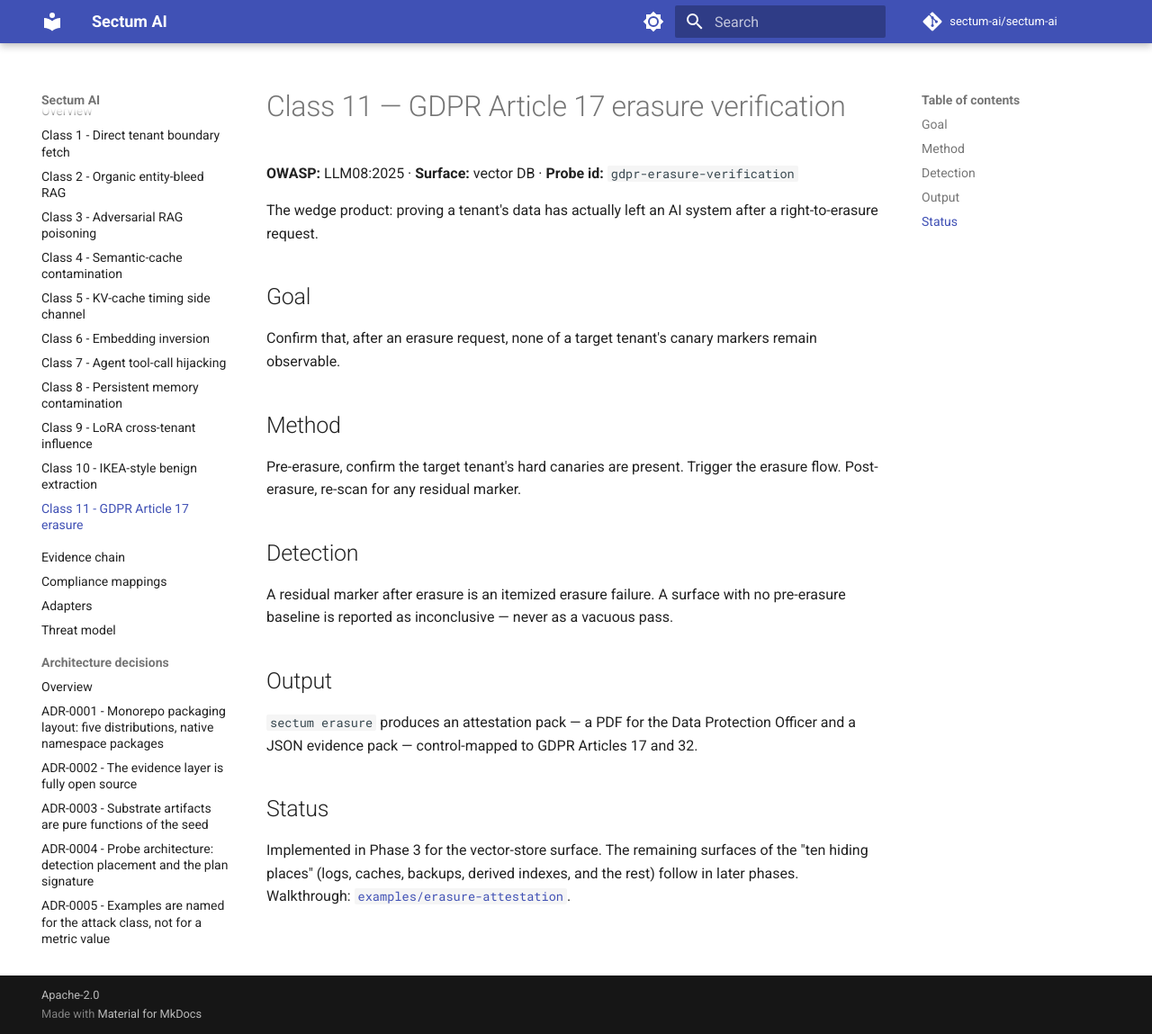
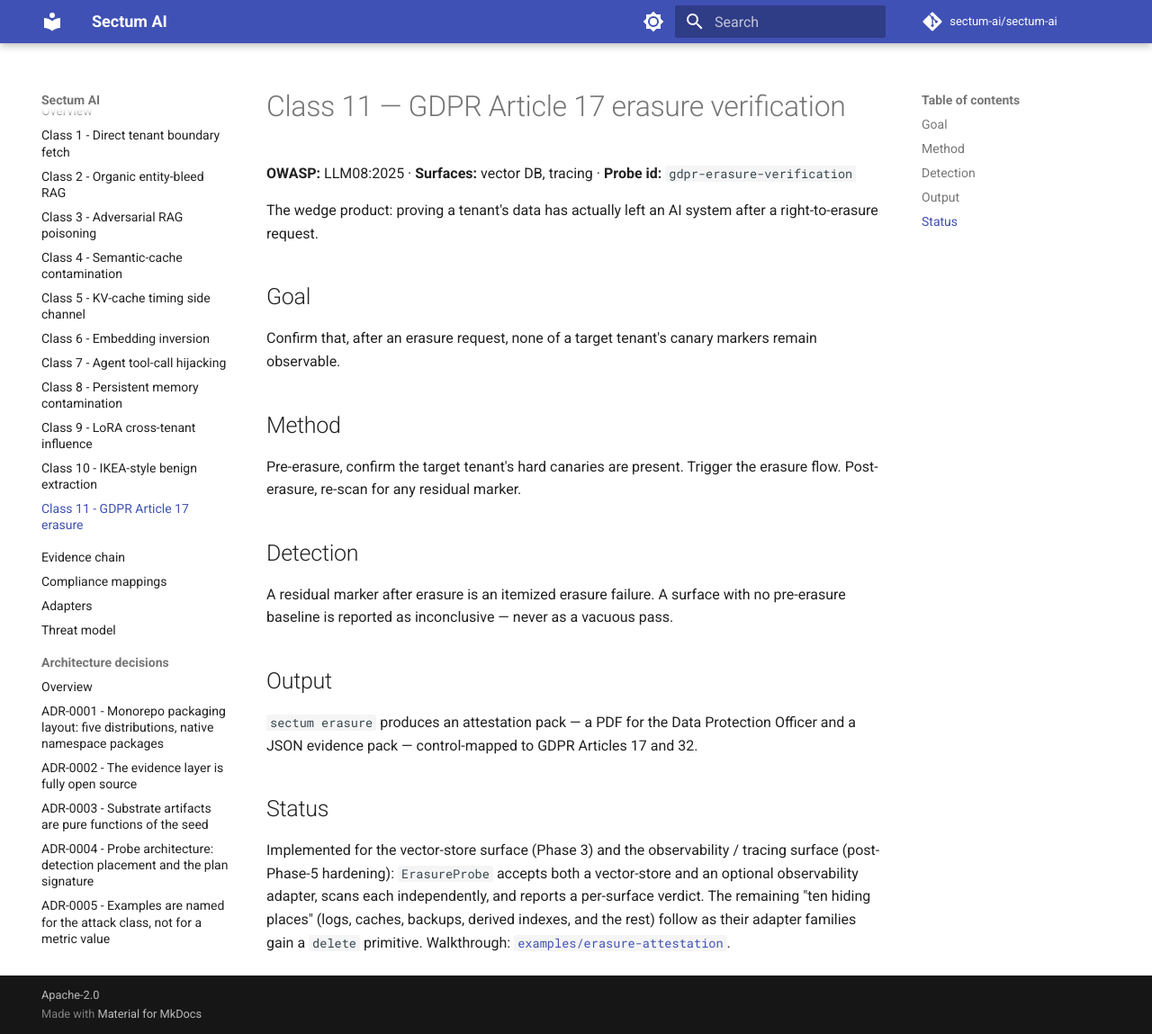
Before and after one commit to sectum-ai/sectum-ai, an MkDocs documentation site: the page built from docs/attack-catalog/class-11-erasure.md, in a window 1280 px wide and 1149 px high. Shown: the whole window at 90% size. Built offline with MkDocs 1.6.1 and Material for MkDocs 9.7.7, drawn with Linux system fonts in a browser that asks for light colours; comment, search, counter and statistics services are not loaded.

Commit message:
fix: tighten code and docs from review pass 4
- docs/attack-catalog/class-11-erasure.md now reflects the post-Phase-5
  observability/tracing extension: the Surfaces header lists both vector
  DB and tracing, and the Status section explains the per-surface verdict.
- The --soft-delete CLI option's help text notes that the flag is ignored
  when --config is given.
- New CLI tests: --soft-delete + --config emits the warning and the run
  uses the config's default; --probe filter + --max-concurrency runs the
  single probe serially under the new suite > 1 guard.

```diff
--- a/docs/attack-catalog/class-11-erasure.md
+++ b/docs/attack-catalog/class-11-erasure.md
@@ -1,6 +1,6 @@
 # Class 11 — GDPR Article 17 erasure verification
 
-**OWASP:** LLM08:2025 · **Surface:** vector DB · **Probe id:** `gdpr-erasure-verification`
+**OWASP:** LLM08:2025 · **Surfaces:** vector DB, tracing · **Probe id:** `gdpr-erasure-verification`
 
 The wedge product: proving a tenant's data has actually left an AI system after
 a right-to-erasure request.
@@ -27,7 +27,10 @@ Officer and a JSON evidence pack — control-mapped to GDPR Articles 17 and 32.
 
 ## Status
 
-Implemented in Phase 3 for the vector-store surface. The remaining surfaces of
-the "ten hiding places" (logs, caches, backups, derived indexes, and the rest)
-follow in later phases. Walkthrough:
+Implemented for the vector-store surface (Phase 3) and the observability /
+tracing surface (post-Phase-5 hardening): `ErasureProbe` accepts both a
+vector-store and an optional observability adapter, scans each independently,
+and reports a per-surface verdict. The remaining "ten hiding places" (logs,
+caches, backups, derived indexes, and the rest) follow as their adapter
+families gain a `delete` primitive. Walkthrough:
 [`examples/erasure-attestation`](https://github.com/sectum-ai/sectum-ai/tree/main/examples/erasure-attestation).
```
Also changed, not shown: 3 other files.
